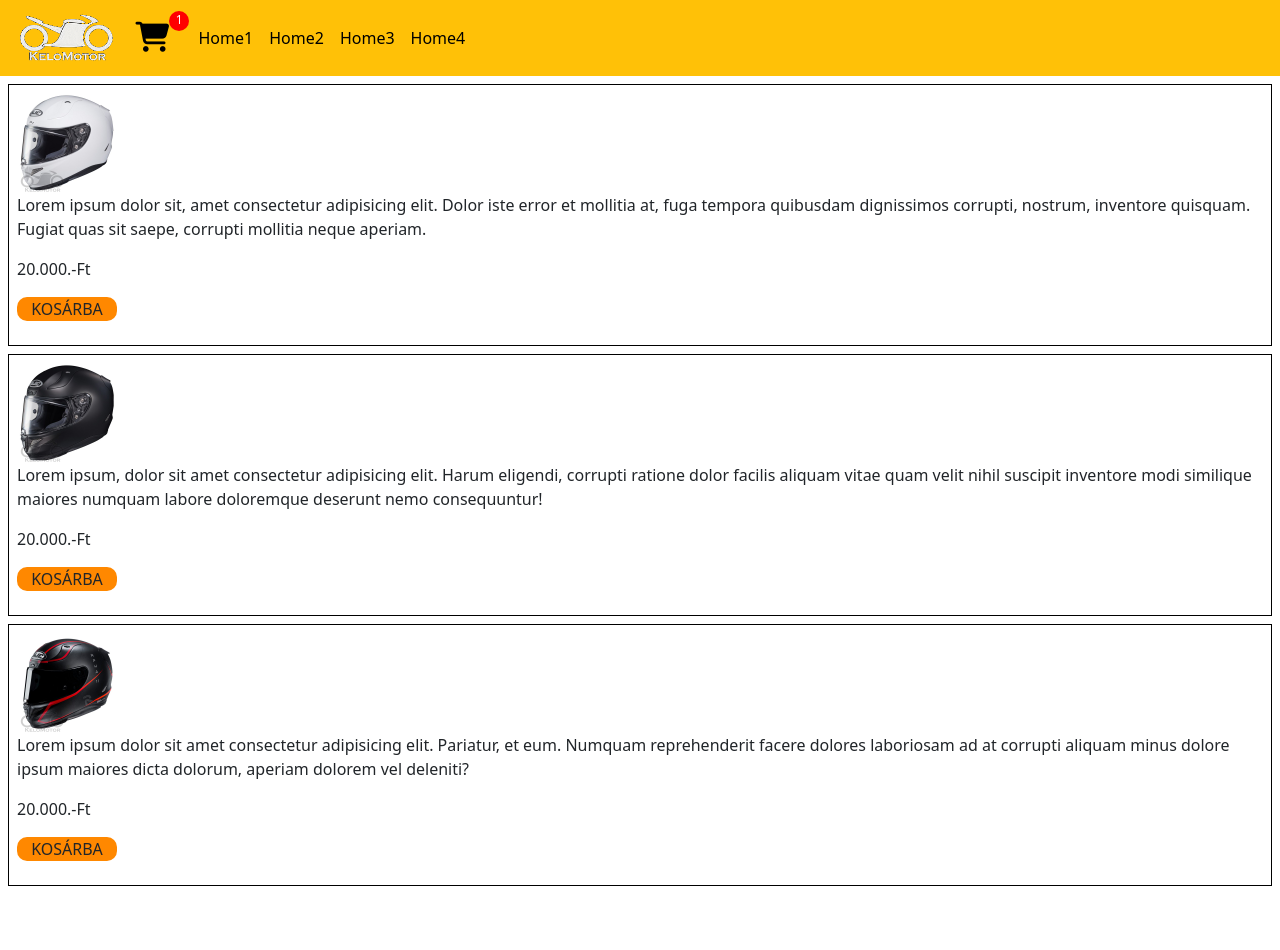
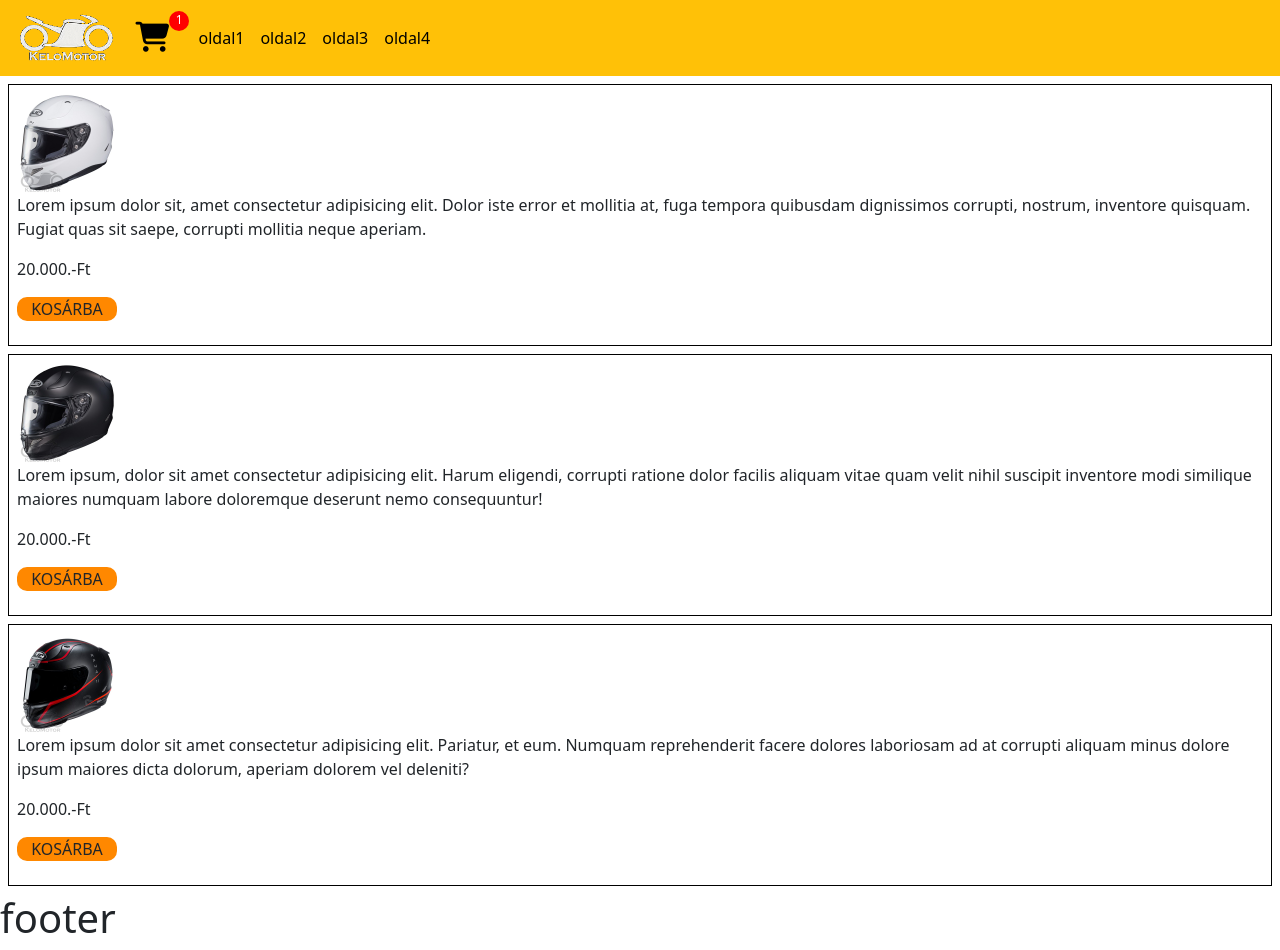
Before and after one commit to kravarikadam/webshop, a plain HTML site: page index.html in a window 1280 px wide. Before the commit the page ends 894 px from the top, so only its background shows below. Drawn offline with Linux system fonts and the light colour scheme.

Commit message:
uj js, megoldva hogy dinamikusan ugrál a tartalom plusz a kosár és a footer meg fix

```diff
--- /dev/null
+++ b/footer.html
@@ -0,0 +1 @@
+<h1>footer</h1>
--- a/index.html
+++ b/index.html
@@ -10,9 +10,9 @@
 <body>
     <header id="nav-container"></header>
 
-    <section id="fooldal-container"></section>
+    <section id="content"></section>
 
-    <footer></footer>
+    <footer id="footer-container"></footer>
 
 
     <script src="bootstrap_5.3.3/js/bootstrap.bundle.min.js"></script>
--- a/nav.html
+++ b/nav.html
@@ -15,16 +15,16 @@
       <div class="collapse navbar-collapse" id="navbarSupportedContent">
         <ul class="navbar-nav me-auto mb-2 mb-lg-0">
           <li class="nav-item">
-            <a class="nav-link active" aria-current="page" href="#">Home1</a>
+            <a class="nav-link active" aria-current="page" href="#">oldal1</a>
           </li>
           <li class="nav-item">
-            <a class="nav-link active" aria-current="page" href="#">Home2</a>
+            <a class="nav-link active" aria-current="page" href="#">oldal2</a>
           </li>
           <li class="nav-item">
-            <a class="nav-link active" aria-current="page" href="#">Home3</a>
+            <a class="nav-link active" aria-current="page" href="#">oldal3</a>
           </li>
           <li class="nav-item">
-            <a class="nav-link active" aria-current="page" href="#">Home4</a>
+            <a class="nav-link active" aria-current="page" href="#">oldal4</a>
           </li>
         </ul>
       </div>
--- a/script.js
+++ b/script.js
@@ -1,18 +1,45 @@
-window.onload = function () {
-  function loadContent(file, containerId) {
-      fetch(file)
-          .then(response => {
-              if (!response.ok) {
-                  throw new Error(`Error loading ${file}: ${response.statusText}`);
-              }
-              return response.text();
-          })
-          .then(data => {
-              document.getElementById(containerId).innerHTML = data;
-          })
-          .catch(error => console.error(`There was a problem loading ${file}:`, error));
-  }
+document.addEventListener("DOMContentLoaded", function () {
+    const contentDiv = document.getElementById("content");
+    const navContainer = document.getElementById("nav-container");
+    const footerContainer = document.getElementById("footer-container");
 
-  loadContent('nav.html', 'nav-container');
-  loadContent('fooldal.html', 'fooldal-container');
-};
+    // Függvény egy külső HTML betöltésére egy adott elembe
+    function loadHTML(url, targetElement) {
+        fetch(url)
+            .then(response => response.text())
+            .then(html => {
+                targetElement.innerHTML = html;
+                attachNavListeners(); // Újra csatoljuk az eseményeket a dinamikusan betöltött elemekhez
+            })
+            .catch(error => console.error("Hiba a betöltés során:", error));
+    }
+
+    // Navigációs események kezelése
+    function attachNavListeners() {
+        document.querySelectorAll("nav .nav-link").forEach(link => {
+            link.addEventListener("click", function (event) {
+                event.preventDefault();
+                const page = this.textContent.trim().toLowerCase().replace(" ", "_");
+                loadHTML(`${page}.html`, contentDiv);
+            });
+        });
+
+        // Kosár ikon kattintás figyelése
+        const kosarLink = document.querySelector("#kosar_icon_div a");
+        if (kosarLink) {
+            kosarLink.addEventListener("click", function (event) {
+                event.preventDefault();
+                loadHTML("kosar.html", contentDiv);
+            });
+        }
+    }
+
+    // Alapértelmezett főoldal betöltése
+    loadHTML("fooldal.html", contentDiv);
+
+    // Navigáció betöltése
+    loadHTML("nav.html", navContainer);
+
+    // Footer betöltése
+    loadHTML("footer.html", footerContainer);
+});
```
Also changed, not shown: oldal1.html (added, +1 -0 lines), oldal2.html (added, +1 -0 lines), oldal3.html (added, +1 -0 lines), oldal4.html (added, +1 -0 lines).
